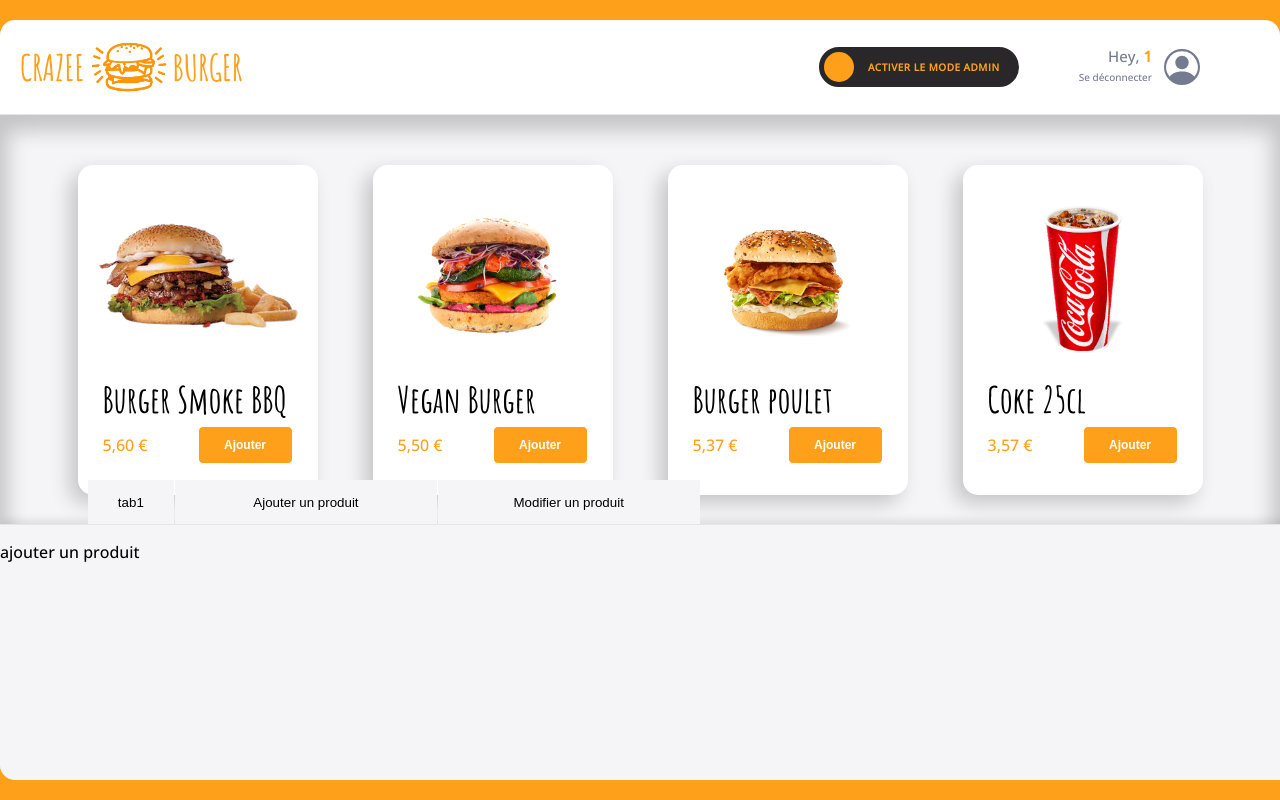
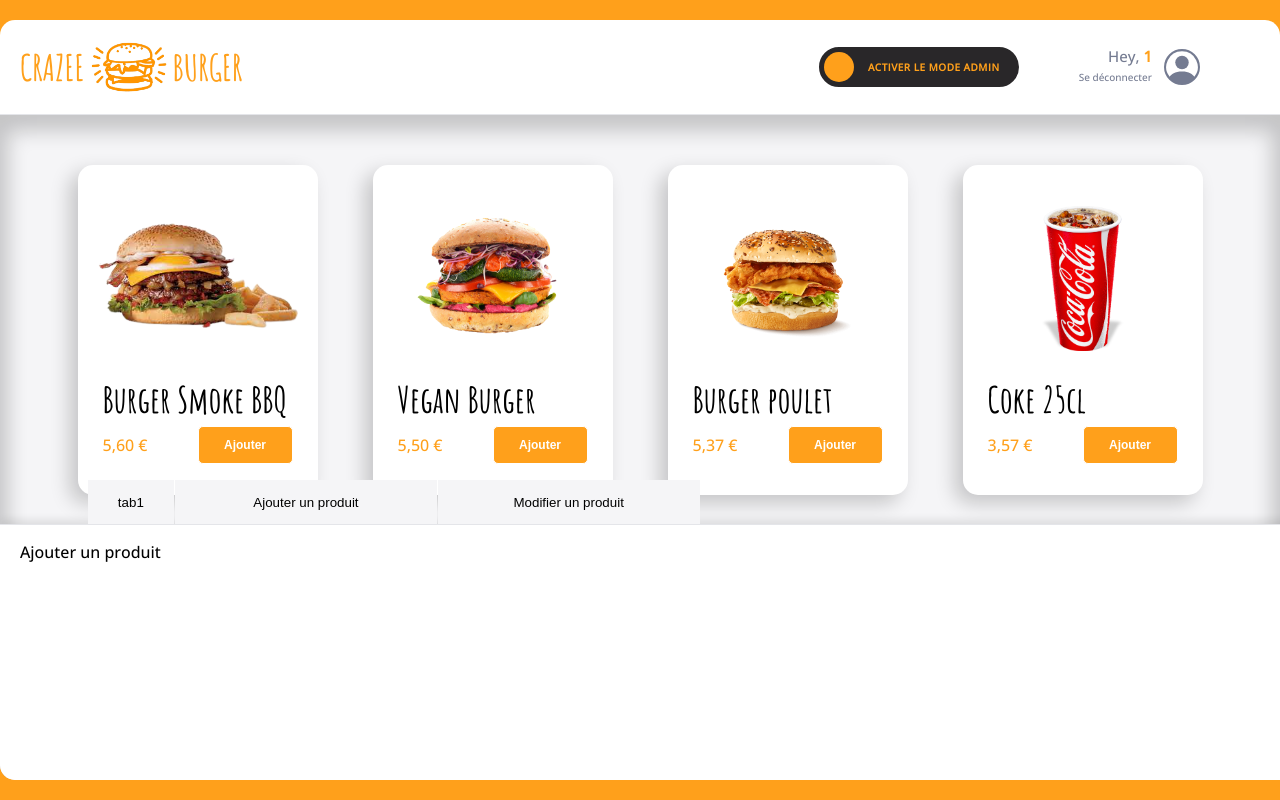
Before and after one commit to Ovgodd/crazee-burger, a React (Create React App) app: page /order/1 in a window 1280 px wide. Shown: the top 800 px of the page. Built offline with nearby package versions, Linux system fonts and the light colour scheme; grey boxes are pictures that could not be loaded.

Commit message:
💄 F07: MENU > ADMIN > modify CSS

```diff
--- a/src/components/pages/order/Main/AdminPanel.js
+++ b/src/components/pages/order/Main/AdminPanel.js
@@ -8,7 +8,7 @@ export default function AdminPanel() {
     <AdminPanelStyled>
       <Tabs />
       <div className="add-product">
-        <p>ajouter un produit</p>
+        <p>Ajouter un produit</p>
       </div>
     </AdminPanelStyled>
   );
@@ -23,8 +23,10 @@ const AdminPanelStyled = styled.div`
   border-bottom-right-radius: ${theme.borderRadius.extraRound};
   box-sizing: border-box;
   overflow: hidden;
+
   .add-product {
-    background: ${theme.colors.background_white};
+    padding-left: 20px;
+    background: ${theme.colors.white};
     position: absolute;
     height: 300px;
     width: 1400px;
```
